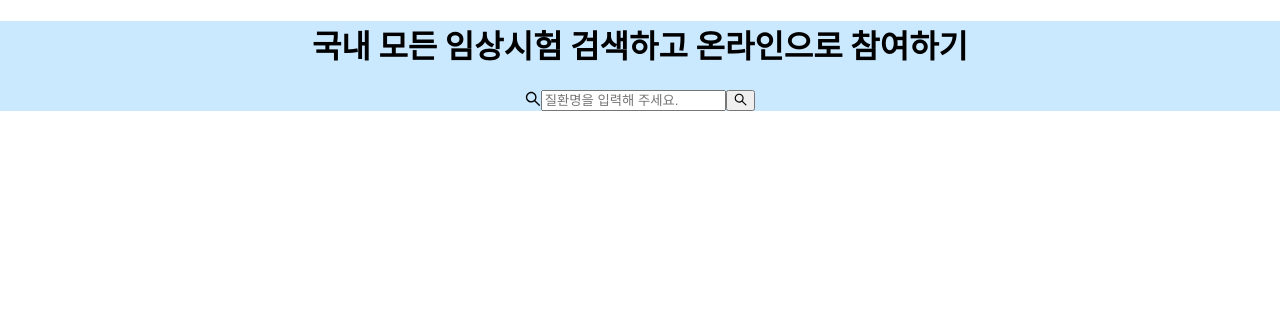
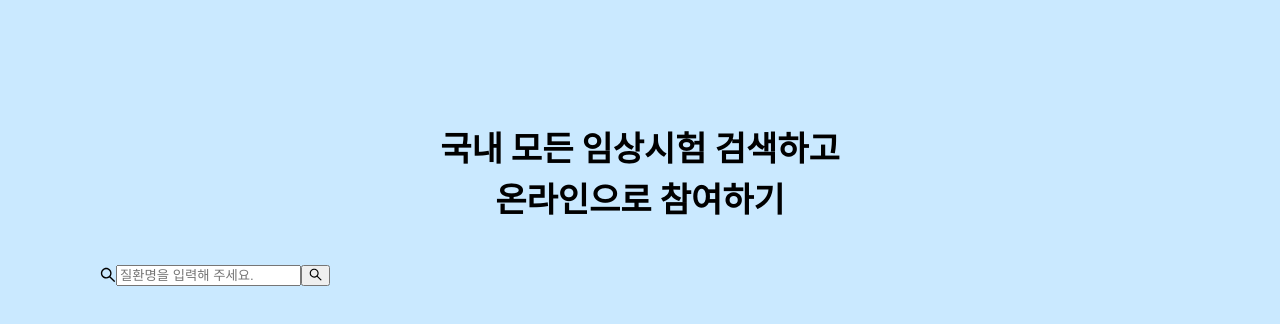
Before and after one commit to totter15/pre-onboarding-11th-4, a React (Create React App) app: page / in a window 1280 px wide. Shown: the top 324 px of the page. Built offline with nearby package versions, Linux system fonts and the light colour scheme.

Commit message:
style : App 스타일링

```diff
--- a/src/App.css
+++ /dev/null
@@ -1,38 +0,0 @@
-.App {
-  text-align: center;
-}
-
-.App-logo {
-  height: 40vmin;
-  pointer-events: none;
-}
-
-@media (prefers-reduced-motion: no-preference) {
-  .App-logo {
-    animation: App-logo-spin infinite 20s linear;
-  }
-}
-
-.App-header {
-  background-color: #282c34;
-  min-height: 100vh;
-  display: flex;
-  flex-direction: column;
-  align-items: center;
-  justify-content: center;
-  font-size: calc(10px + 2vmin);
-  color: white;
-}
-
-.App-link {
-  color: #61dafb;
-}
-
-@keyframes App-logo-spin {
-  from {
-    transform: rotate(0deg);
-  }
-  to {
-    transform: rotate(360deg);
-  }
-}
--- a/src/App.tsx
+++ b/src/App.tsx
@@ -1,16 +1,19 @@
 import React, { useState } from 'react';
-import './App.css';
-import { SearchOutlined } from '@ant-design/icons';
 import { getSearch } from './apis/search';
 import { SearchItem } from './apis/search';
 import { useCaching } from './hooks/useCaching';
+import RecommendList from './components/RecommendList';
+import SearchInput from './components/SearchInput';
+import { AppBox, TitleBox } from './styles/App.style';
 
 function App() {
 	const { getCache, saveCache } = useCaching();
 	const [searchList, setSearchList] = useState<SearchItem[]>([]);
+	const [selectIndex, setSelectIndex] = useState<number>(-1);
+	const [cacheKey, setCacheKey] = useState<string>('');
 
-	async function getSearchList(e: any) {
-		const query = e.target.value;
+	async function getSearchList(query: string) {
+		setCacheKey(query);
 		const cache = getCache(query);
 		if (cache) {
 			setSearchList(cache);
@@ -18,6 +21,7 @@ function App() {
 			const data = await getSearch(query);
 			saveCache(query, data);
 			setSearchList(data);
+			setSelectIndex(-1);
 		}
 	}
 
@@ -26,33 +30,39 @@ function App() {
 	function debounce(e: any) {
 		if (timer) clearTimeout(timer);
 		timer = setTimeout(() => {
-			getSearchList(e);
+			const query = e.target.value;
+			cacheKey !== query && getSearchList(query);
 		}, 500);
 	}
 
+	function pressDown(e: any) {
+		const up = 38;
+		const down = 40;
+		if (e.keyCode === up) {
+			selectIndex < 1 ? setSelectIndex(10) : setSelectIndex((prev) => prev - 1);
+		}
+		if (e.keyCode === down) {
+			selectIndex >= searchList.length - 1
+				? setSelectIndex(0)
+				: setSelectIndex((prev) => prev + 1);
+		}
+	}
+
+	function onKeyDown(e: any) {
+		debounce(e);
+		pressDown(e);
+	}
+
 	return (
-		<div className='App' style={{ background: '#cae9ff' }}>
-			<h1>국내 모든 임상시험 검색하고 온라인으로 참여하기</h1>
-			<form>
-				<div>
-					<SearchOutlined />
-					<input
-						onKeyDown={debounce}
-						type='search'
-						name='search'
-						placeholder='질환명을 입력해 주세요.'
-					/>
-					<button>
-						<SearchOutlined />
-					</button>
-				</div>
-			</form>
-			<ul>
-				{searchList?.map((search) => (
-					<li>{search.sickNm}</li>
-				))}
-			</ul>
-		</div>
+		<AppBox>
+			<TitleBox>
+				국내 모든 임상시험 검색하고
+				<br />
+				온라인으로 참여하기
+			</TitleBox>
+			<SearchInput onKeyDown={onKeyDown} />
+			<RecommendList searchList={searchList} />
+		</AppBox>
 	);
 }
 
--- /dev/null
+++ b/src/components/RecommendList.tsx
@@ -0,0 +1,13 @@
+import { SearchItem } from '../apis/search';
+
+function RecommendList({ searchList }: { searchList: SearchItem[] }) {
+	return (
+		<ul>
+			{searchList?.map((search) => (
+				<li>{search.sickNm}</li>
+			))}
+		</ul>
+	);
+}
+
+export default RecommendList;
--- /dev/null
+++ b/src/components/SearchInput.tsx
@@ -0,0 +1,21 @@
+import { SearchOutlined } from '@ant-design/icons';
+import { FormBox } from '../styles/SearchInput.style';
+
+function SearchInput({ onKeyDown }: { onKeyDown: (e: any) => void }) {
+	return (
+		<FormBox onSubmit={(e) => e.preventDefault()}>
+			<SearchOutlined />
+			<input
+				onKeyDown={onKeyDown}
+				type='search'
+				name='search'
+				placeholder='질환명을 입력해 주세요.'
+			/>
+			<button>
+				<SearchOutlined />
+			</button>
+		</FormBox>
+	);
+}
+
+export default SearchInput;
--- a/src/index.css
+++ b/src/index.css
@@ -11,3 +11,5 @@ code {
 	font-family: source-code-pro, Menlo, Monaco, Consolas, 'Courier New',
 		monospace;
 }
+
+@import url('reset.css');
--- /dev/null
+++ b/src/reset.css
@@ -0,0 +1,100 @@
+body,
+button,
+dd,
+dl,
+dt,
+fieldset,
+form,
+h1,
+h2,
+h3,
+h4,
+h5,
+h6,
+input,
+legend,
+li,
+ol,
+p,
+select,
+table,
+td,
+textarea,
+th,
+ul {
+	margin: 0;
+	padding: 0;
+}
+body,
+button,
+input,
+select,
+table,
+textarea {
+	font-size: 12px;
+	line-height: 16px;
+	color: #202020;
+	font-family: -apple-system, BlinkMacSystemFont, 'Malgun Gothic', '맑은 고딕',
+		helvetica, 'Apple SD Gothic Neo', sans-serif;
+}
+h1,
+h2,
+h3,
+h4,
+h5,
+h6 {
+	font-size: inherit;
+	line-height: inherit;
+}
+textarea {
+	-webkit-backface-visibility: hidden;
+	backface-visibility: hidden;
+	background-color: transparent;
+	border: 0;
+	word-break: keep-all;
+	word-wrap: break-word;
+}
+button,
+input {
+	-webkit-border-radius: 0;
+	border-radius: 0;
+	border: 0;
+}
+button {
+	background-color: transparent;
+}
+fieldset,
+img {
+	border: 0;
+}
+img {
+	vertical-align: top;
+}
+ol,
+ul {
+	list-style: none;
+}
+address,
+em {
+	font-style: normal;
+}
+a {
+	color: inherit;
+	text-decoration: none;
+}
+a:hover {
+	text-decoration: underline;
+}
+iframe {
+	overflow: hidden;
+	margin: 0;
+	border: 0;
+	padding: 0;
+	vertical-align: top;
+}
+mark {
+	background-color: transparent;
+}
+i {
+	font-style: normal;
+}
--- /dev/null
+++ b/src/styles/App.style.ts
@@ -0,0 +1,16 @@
+import { styled } from 'styled-components';
+
+export const AppBox = styled.div`
+	background: #cae9ff;
+	height: 100vh;
+	padding: 100px;
+	text-align: center;
+`;
+
+export const TitleBox = styled.h1`
+	font-size: 34px;
+	margin-bottom: 40px;
+	font-weight: 700;
+	line-height: 1.5;
+	text-align: center;
+`;
--- /dev/null
+++ b/src/styles/SearchInput.style.tsx
@@ -0,0 +1,6 @@
+import { styled } from 'styled-components';
+
+export const FormBox = styled.form`
+	display: flex;
+	align-items: center;
+`;
```
Lines whose indentation alone changed are shown as unchanged.
